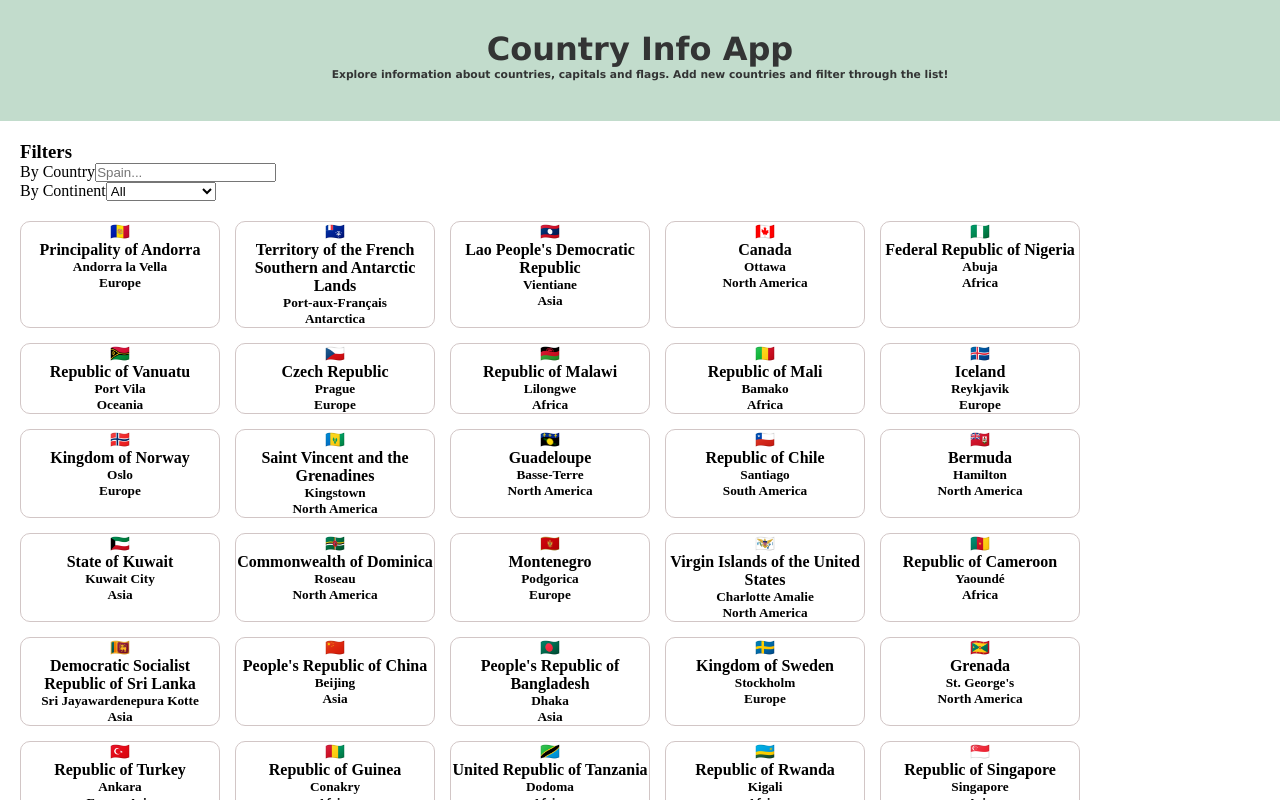
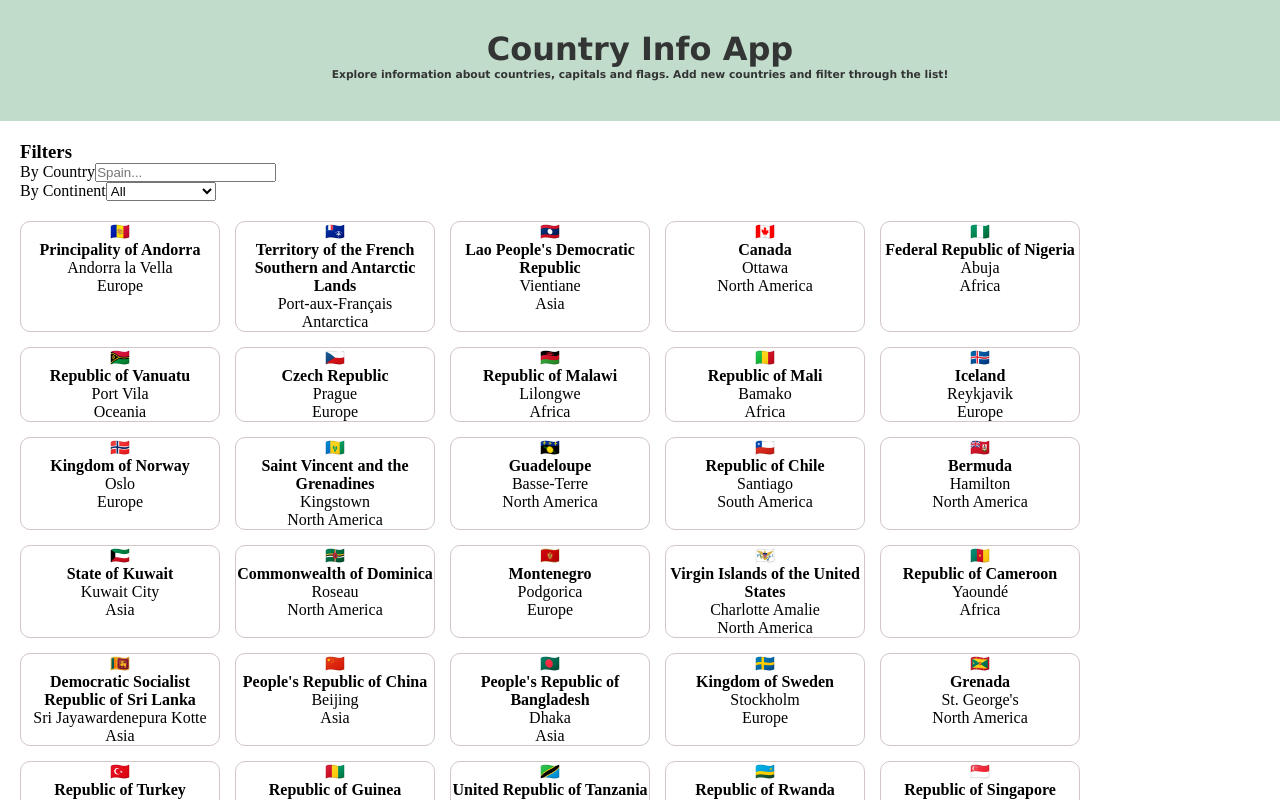
Before and after one commit to BiancaMesa/find-a-country, a React (Vite) app: page / in a window 1280 px wide. Shown: the top 800 px of the page. Built offline with nearby package versions, Linux system fonts and the light colour scheme.

Commit message:
after Ana's class

```diff
--- /dev/null
+++ b/src/components/AddCountryForm.jsx
@@ -0,0 +1,17 @@
+
+
+function AddCountryForm({onChangeName, onChangeCapital, onChangeFlag, onChangeContinent}) {
+
+  return (
+    <form action="">
+        <h3>Add a new country</h3>
+        <input type="text" placeholder="Nombre del país" onChange={(ev) => onChangeName}/>
+        <input type="text" placeholder="Capital"onChange={(ev) => onChangeCapital}/>
+        <input type="text" placeholder="Bandera" onChange={(ev) => onChangeFlag}/>
+        <input type="text" placeholder="Continente"onChange={(ev) => onChangeContinent}/>
+        <input type="submit" />
+    </form>
+  );
+}
+
+export default AddCountryForm;
--- a/src/components/App.jsx
+++ b/src/components/App.jsx
@@ -7,12 +7,20 @@ import dataCountries from '../services/data.json';
 import CountriesList from './CountriesList';
 import FilterByCountry from './FilterByCountry';
 import FilterByContinent from './FilterByContinent';
+//import AddCountryForm from './AddCountryForm';
 
 function App() {
-
+  //VARIABLES DE ESTADO
   const [valueSearchCountry, setValueSearchCountry] = useState('');
   const [valueSearchContinent, setValueSearchContinent] = useState('');
+  //const [countries, setCountries] = useStates(dataCountries); //queremos que se inicialice la página con los datos de dataCountries
 
+  //ADD NEW COUNTRY
+  // const handleName = (value) => {
+  //   setSearchCountry(value);
+  // }
+
+  //FILTRAR POR PAIS
   const handleChangeInputCountry = (value) => {
     setValueSearchCountry(value);
   };
@@ -21,13 +29,28 @@ function App() {
     return country.name.official.toLowerCase().includes(valueSearchCountry.toLowerCase()); //como me devuelve el pais si le estoy diciendo que me devuelva el nombre no? o es devuelveme el pais que cumpla con esta condicion??
   });
 
+
+  //FILTRAR POR CONTINENTE
   const handleChangeSearchContinent = (value) => {
     setValueSearchContinent(value);
   };
 
-  const filteredCountriesByContinent = dataCountries.filter((country) => {
-    return country.continents.includes(valueSearchContinent);
+  const filteredCountriesByContinent = filteredCountriesByCountry.filter((country) => {
+    return country.continents[0] === valueSearchContinent;
   });
+
+  //FILTRAR POR AMBOS
+   //Encadenamos filtros si hubiesemos puesto los dos filtros en el mismo componente
+  // const filteredCountries = dataCountries
+  //   .filter((country) => {
+  //     return country.name.official.toLowerCase().includes(valueSearchCountry.toLowerCase());
+  //   })
+  //   .filter((country) => {
+  //     return filteredCountries !== "All"
+            // ? country.continents[0] === valueSearchContinent
+            // : true;
+  //   });
+
 
 
 
@@ -36,6 +59,7 @@ function App() {
       <header className='header'>
         <h1>Country Info App</h1>
         <h6>Explore information about countries, capitals and flags. Add new countries and filter through the list!</h6>
+        {/* <AddCountryForm onChange={handleName}/> */}
       </header>
 
       <main className='main'>
@@ -46,8 +70,8 @@ function App() {
         </div>
 
         {valueSearchContinent===''
-          ? <CountriesList dataCountriesListM={filteredCountriesByCountry}/>
-          : <CountriesList dataCountriesListM={filteredCountriesByContinent}
+          ? <CountriesList countriesM={filteredCountriesByCountry}/>
+          : <CountriesList countriesM={filteredCountriesByContinent}
         />}
 
       </main>
--- a/src/components/CountriesList.jsx
+++ b/src/components/CountriesList.jsx
@@ -2,12 +2,12 @@ import "../scss/components/CountriesList.scss";
 import Country from './Country';
 import PropTypes from 'prop-types';
 
-function CountriesList({dataCountriesListM}) {
+function CountriesList({countriesM}) {
   return (
     <div className='countriesList'>
         {
-            dataCountriesListM.map((country, index) => {
-               return <Country dataCountriesListD={country} key={index}/>
+            countriesM.map((country, index) => {
+               return <Country countriesD={country} key={index}/>
             })
         }
     </div>
@@ -15,7 +15,7 @@ function CountriesList({dataCountriesListM}) {
 }
 
 CountriesList.propTypes = {
-    dataCountriesListM: PropTypes.array.isRequired
+    countriesM: PropTypes.array.isRequired
 };
 
 export default CountriesList;
--- a/src/components/Country.jsx
+++ b/src/components/Country.jsx
@@ -1,20 +1,19 @@
 import "../scss/components/Country.scss";
 import PropTypes from 'prop-types';
 
-function Country({dataCountriesListD}) {
+function Country({countriesD}) {
   return (
     <div className='country'>
-      {/* <img src={dataCountriesListD.flag} alt={dataCountriesListD.name.common} /> */}
-      <p>{dataCountriesListD.flag}</p>
-      <h4>{dataCountriesListD.name.official}</h4>
-      <h5>{dataCountriesListD.capital}</h5>
-      <h5>{dataCountriesListD.continents}</h5>
+      <span>{countriesD.flag}</span>
+      <h4>{countriesD.name.official}</h4>
+      <p>{countriesD.capital[0]}</p>
+      <p>{countriesD.continents[0]}</p>
     </div>
   );
 }
 
 Country.propTypes = {
-  dataCountriesListD: PropTypes.object.isRequired
+  countriesD: PropTypes.object.isRequired
 };
 
 export default Country;
--- a/src/components/FilterByContinent.jsx
+++ b/src/components/FilterByContinent.jsx
@@ -20,6 +20,7 @@ function FilterByContinent({onChangeSelectContinent}) {
             <option value="Europe">Europe</option>
             <option value="Asia">Asia</option>
             <option value="Oceania">Oceania</option>
+            <option value="Antarctica">Antarctica</option>
         </select>
     </div>
   );
--- a/src/components/FilterByCountry.jsx
+++ b/src/components/FilterByCountry.jsx
@@ -10,7 +10,7 @@ function FilterByCountry({onChangeInputCountry}) {
   return (
     <div>
         <label htmlFor="country">By Country</label>
-        <input type="text" placeholder="Spain..." id="country" onChange={handleInputCountry}/>
+        <input type="text" id="country" placeholder="Spain..." onChange={handleInputCountry}/>
     </div>
   );
 }
```
